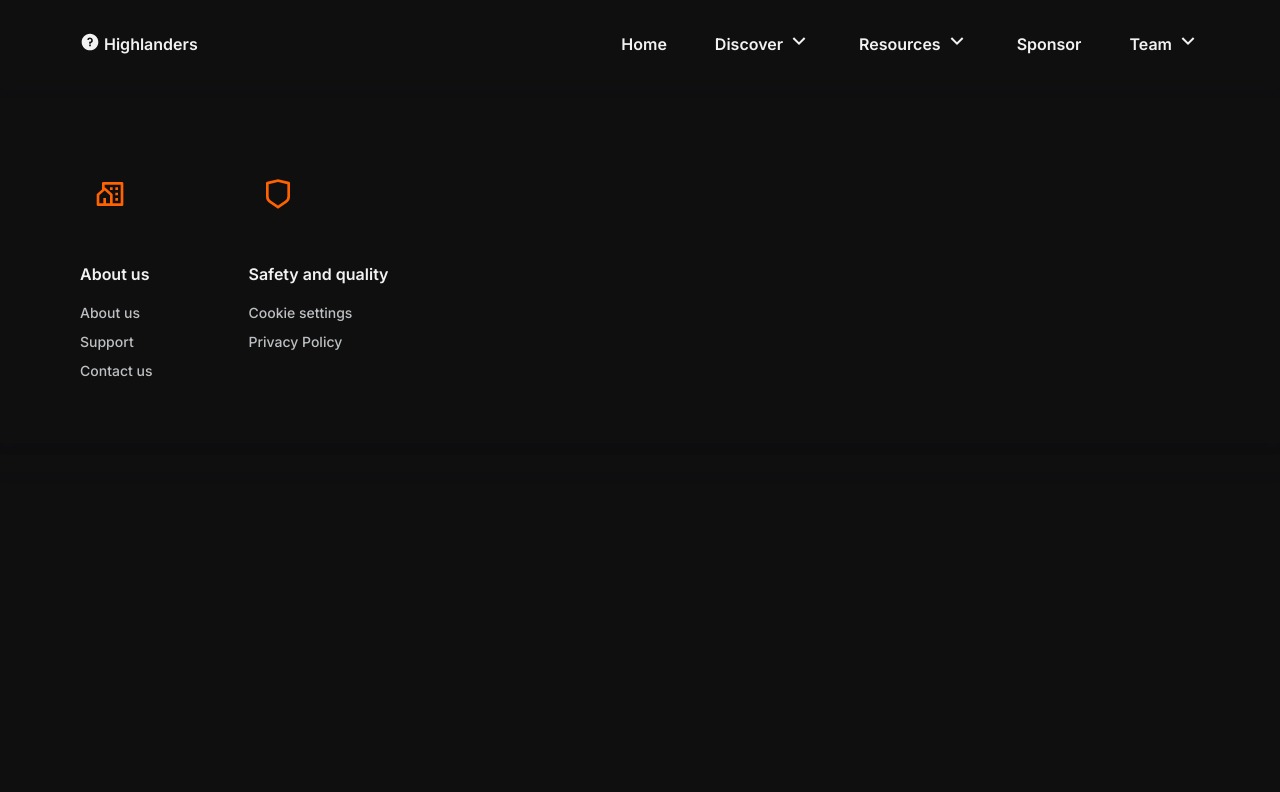
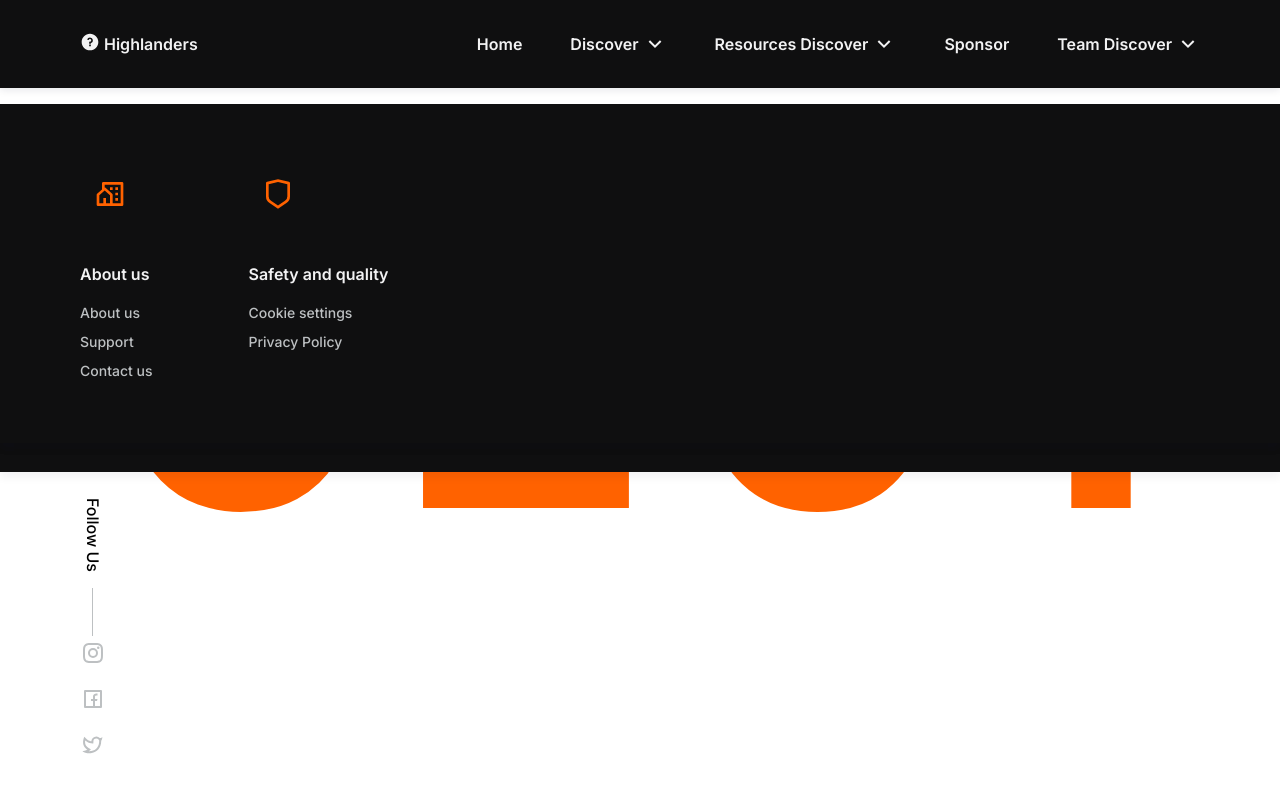
Before and after one commit to lexm2/6201-site, a Next.js app: page / in a window 1280 px wide. Shown: the top 792 px of the page. Built offline with nearby package versions, Linux system fonts and the light colour scheme; no server answers.

Commit message:
Added some css and scuffed menu fixes

```diff
--- a/app/globals.scss
+++ b/app/globals.scss
@@ -72,6 +72,34 @@
   }
 }
 
+/*=============== BASE ===============*/
+* {
+  box-sizing: border-box;
+  padding: 0;
+  margin: 0;
+}
+
+body {
+  font-family: var(--body-font);
+  font-size: var(--normal-font-size);
+  background-color: var(--body-color);
+  color: var(--text-color);
+}
+
+ul {
+  list-style: none;
+}
+
+a {
+  text-decoration: none;
+}
+
+/*=============== REUSABLE CSS CLASSES ===============*/
+.container {
+  max-width: 1120px;
+  margin-inline: 1.5rem;
+}
+
 body {
   color: rgb(var(--foreground-rgb));
   background: linear-gradient(
@@ -81,3 +109,10 @@ body {
     )
     rgb(var(--background-start-rgb));
 }
+
+/*=============== BREAKPOINTS ===============*/
+@media screen and (min-width: 1152px) {
+  .container {
+    margin-inline: auto;
+  }
+}
--- a/app/page.jsx
+++ b/app/page.jsx
@@ -1,7 +1,136 @@
-import ModelViewer from "@/components/ModelView";
+"use client";
+
+import {
+  RiTwitterLine,
+  RiFacebookBoxLine,
+  RiInstagramLine,
+  RiInformationLine,
+} from "react-icons/ri";
 import Navbar from "@/components/Navbar";
-import React from "react";
+import "../styles/page.scss";
+import React, { useEffect, lazy } from "react";
+import gsap from "gsap";
 
 export default function Home() {
-  return (<Navbar />);
+  useEffect(() => {
+    var tl = gsap.timeline({
+      // paused: true, for loading screen
+      defaults: {
+        ease: "power4.out",
+        duration: 2.5,
+      },
+      delay: 0.1,
+      lazy,
+    });
+
+    tl.to(".home__title span:nth-child(1)", { x: "0px", delay: 0.5 })
+      .to(".home__title span:nth-child(2)", { x: "0px" }, "<")
+      .to(".home__title span:nth-child(3)", { x: "0px" }, "<")
+      .to(".home__title span:nth-child(4)", { x: "0px" }, "<")
+      .to(".home__social", { opacity: 1, y: "3rem" }, "<");
+  });
+
+  return (
+    <main className="main">
+      <Navbar />
+      <section className="home section" id="home">
+        <div className="home__container container grid">
+          <div className="home__content">
+            <h1 className="home__title">
+              <span>6</span>
+              <span>2</span>
+              <span>0</span>
+              <span>1</span>
+            </h1>
+          </div>
+          <div className="home__social">
+            <span className="home__social-text">Follow Us</span>
+
+            <div className="home__social-links">
+              <a
+                href="https://www.instagram.com/frc6201/?hl=en"
+                target="_blank"
+                rel="noreferrer"
+                className="home__social-link"
+              >
+                <i>
+                  <RiInstagramLine />
+                </i>
+              </a>
+              <a
+                href="https://www.facebook.com/frc6201"
+                target="_blank"
+                rel="noreferrer"
+                className="home__social-link"
+              >
+                <i>
+                  <RiFacebookBoxLine />
+                </i>
+              </a>
+              <a
+                href="https://twitter.com/frc6201?lang=en"
+                target="_blank"
+                rel="noreferrer"
+                className="home__social-link"
+              >
+                <i>
+                  <RiTwitterLine />
+                </i>
+              </a>
+            </div>
+          </div>
+        </div>
+      </section>
+      <section className="about section" id="about">
+        <div className="about__container container grid">
+          <div className="about__data">
+            <h2 className="section__title">About 6201</h2>
+
+            <p className="about__description">
+              Lorem ipsum dolor sit amet, consectetur adipiscing elit, sed do
+              eiusmod tempor incididunt ut labore et dolore magna aliqua. Ut
+              enim ad minim veniam, quis nostrud exercitation ullamco laboris
+              nisi ut aliquip ex ea commodo consequat. Duis aute irure dolor in
+              reprehenderit in voluptate velit esse cillum dolore eu fugiat
+              nulla pariatur. Excepteur sint occaecat cupidatat non proident,
+              sunt in culpa qui officia deserunt mollit anim id est laborum.
+            </p>
+
+            <a href="#" className="button">
+              Learn More <RiInformationLine />
+            </a>
+          </div>
+        </div>
+      </section>
+
+      <section className="favorite section" id="favorite"></section>
+
+      <section className="section"></section>
+
+      <section className="sponsor section">
+        <div className="sponsor__container container grid">
+          {/* <img
+            src="images/sponsor-1.png"
+            alt="image"
+            className="sponsor__img"
+          />
+          <img
+            src="images/sponsor-2.png"
+            alt="image"
+            className="sponsor__img"
+          />
+          <img
+            src="images/sponsor-3.png"
+            alt="image"
+            className="sponsor__img"
+          />
+          <img
+            src="images/sponsor-4.png"
+            alt="image"
+            className="sponsor__img"
+          /> */}
+        </div>
+      </section>
+    </main>
+  );
 }
--- a/components/Navbar.jsx
+++ b/components/Navbar.jsx
@@ -15,20 +15,17 @@ import {
   RiCodeLine,
   RiQuestionFill,
 } from "react-icons/ri";
-import React, { useEffect, useCallback, useRef  } from "react";
-import "./scss/NavbarStyles.css";
+import React, { useEffect, useCallback, useRef, useState } from "react";
+import "../styles/NavbarStyles.css";
+
+//TODO: Make this code less scuffed (mainly the startDropdown thing)
+
 
 const Navbar = () => {
+  const [startDropdown, setIsStartDropdown] = useState(false);
   const toggle = useRef();
   const nav = useRef();
-  const showMenu = useCallback(() => {
-    nav.current.classList.toggle("show-menu");
-    toggle.current.classList.toggle("show-icon");
-  }, []);
-
-  useEffect(() => {
-
-    /*=============== SHOW DROPDOWN MENU ===============*/
+  const startDropdowns = useCallback(() => {
     const dropdownItems = document.querySelectorAll(".dropdown__item");
 
     // 1. Select each dropdown item
@@ -49,9 +46,20 @@ const Navbar = () => {
         }
       });
     });
+  });
+
+  const showMenu = useCallback(() => {
+    nav.current.classList.toggle("show-menu");
+    toggle.current.classList.toggle("show-icon");
+
+    if (!startDropdown) {
+      startDropdowns();
+      setIsStartDropdown(true);
+    }
+  }, []);
 
   // 3. Create a function to display the dropdown
-    const toggleItem = (item) => {
+  const toggleItem = useCallback((item) => {
     // 3.1. Select each dropdown content
     const dropdownContainer = item.querySelector(".dropdown__container");
 
@@ -64,8 +72,9 @@ const Navbar = () => {
       dropdownContainer.style.height = dropdownContainer.scrollHeight + "px";
       item.classList.add("show-dropdown");
     }
-    };
+  });
 
+  useEffect(() => {
     /*=============== DELETE DROPDOWN STYLES ===============*/
     const mediaQuery = matchMedia("(min-width: 1118px)"),
       dropdownContainer = document.querySelectorAll(".dropdown__container");
@@ -100,7 +109,12 @@ const Navbar = () => {
             Highlanders
           </a>
 
-          <div className="nav__toggle" id="nav-toggle" onClick={showMenu} ref={toggle}>
+          <div
+            className="nav__toggle"
+            id="nav-toggle"
+            onClick={showMenu}
+            ref={toggle}
+          >
             <i className="nav__toggle-menu">
               <RiMenuLine />
             </i>
@@ -122,10 +136,7 @@ const Navbar = () => {
             {/*=============== DROPDOWN 1 ===============*/}
             <li className="dropdown__item">
               <div className="nav__link dropdown__button">
-                Discover{" "}
-                <i className="dropdown__arrow">
-                  <RiArrowDownSLine />
-                </i>
+                Discover <RiArrowDownSLine className="dropdown__arrow" />
               </div>
 
               <div className="dropdown__container">
@@ -248,10 +259,8 @@ const Navbar = () => {
             {/*=============== DROPDOWN 2 ===============*/}
             <li className="dropdown__item">
               <div className="nav__link dropdown__button">
-                Resources{" "}
-                <i className="dropdown__arrow">
-                  <RiArrowDownSLine />
-                </i>
+                Resources Discover{" "}
+                <RiArrowDownSLine className="dropdown__arrow" />
               </div>
 
               <div className="dropdown__container">
@@ -347,10 +356,7 @@ const Navbar = () => {
             {/*=============== DROPDOWN 3 ===============*/}
             <li className="dropdown__item">
               <div className="nav__link dropdown__button">
-                Team{" "}
-                <i className="dropdown__arrow">
-                  <RiArrowDownSLine />
-                </i>
+                Team Discover <RiArrowDownSLine className="dropdown__arrow" />
               </div>
 
               <div className="dropdown__container">
--- a/components/scss/NavbarStyles.css
+++ b/styles/NavbarStyles.css
@@ -1,30 +1,4 @@
-/*=============== BASE ===============*/
-* {
-    box-sizing: border-box;
-    padding: 0;
-    margin: 0;
-  }
 
-  body {
-    font-family: var(--body-font);
-    font-size: var(--normal-font-size);
-    background-color: var(--body-color);
-    color: var(--text-color);
-  }
-
-  ul {
-    list-style: none;
-  }
-
-  a {
-    text-decoration: none;
-  }
-
-  /*=============== REUSABLE CSS CLASSES ===============*/
-  .container {
-    max-width: 1120px;
-    margin-inline: 1.5rem;
-  }
 
   /*=============== HEADER ===============*/
   .header {
@@ -289,8 +263,3 @@
       cursor: initial;
     }
   }
-  @media screen and (min-width: 1152px) {
-    .container {
-      margin-inline: auto;
-    }
-  }
--- /dev/null
+++ b/styles/page.scss
@@ -0,0 +1,239 @@
+.grid {
+  display: grid;
+  gap: 1.5rem;
+}
+
+.section {
+  display: block;
+  padding-block: 5rem 1rem;
+}
+
+.loading {
+  -ms-overflow-style: none;
+  overflow-y: hidden;
+  overflow-x: hidden;
+}
+
+.loading::-webkit-scrollbar {
+  display: none;
+}
+
+.center__container {
+  display: flex;
+  justify-content: center;
+  align-items: center;
+  text-align: center;
+  min-height: 100vh;
+  z-index: 999;
+}
+
+.model {
+  position: fixed;
+  width: 100%;
+  height: 100%;
+  max-width: 100%;
+  max-height: 100%;
+  //gsap
+  opacity: 0;
+}
+
+.home__container {
+  position: relative;
+  padding-block: 7rem 1rem;
+  row-gap: 2.5rem;
+}
+
+.home__content {
+  position: relative;
+  display: grid;
+  justify-self: center;
+  height: calc(100vh - var(--header-height));
+}
+
+.home__title {
+  font-size: var(--biggest-font-size);
+  display: flex;
+  column-gap: 0.25rem;
+  color: var(--first-color);
+  position: absolute;
+  top: -2rem;
+  justify-self: center;
+  opacity: 1;
+  letter-spacing: 1rem;
+  //gsap
+}
+
+.home__title span:nth-child(1) {
+  transform: translateX(-120px);
+}
+
+.home__title span:nth-child(2) {
+  transform: translateX(-60px);
+}
+
+.home__title span:nth-child(3) {
+  transform: translateX(60px);
+}
+
+.home__title span:nth-child(4) {
+  transform: translateX(120px);
+}
+
+.home__social {
+  display: grid;
+  justify-items: center;
+  row-gap: 6rem;
+  position: absolute;
+  top: 6rem;
+  left: -1.5rem;
+  //gsap
+  opacity: 0;
+}
+
+.home__social-text {
+  position: relative;
+  rotate: 90deg;
+  font-size: var(--small-font-size);
+  font-weight: var(--font-medium);
+}
+
+.home__social-text::after {
+  content: "";
+  width: 48px;
+  height: 1px;
+  background-color: var(--text-color);
+  position: absolute;
+  top: 0;
+  bottom: 0;
+  margin-block: auto;
+  right: -64px;
+}
+
+.home__social-links {
+  display: grid;
+  row-gap: 0.75rem;
+}
+
+.home__social-link {
+  font-size: var(--h2-font-size);
+  color: var(--text-color);
+  transition: color 0.4s;
+}
+
+.home__social-link:hover {
+  color: var(--first-color);
+}
+/*=============== ABOUT ===============*/
+.about__container {
+    row-gap: 3.5rem;
+}
+
+.about__data {
+    text-align: center;
+}
+
+.about__description {
+    margin-bottom: 2.5rem;
+}
+
+/*=============== SPONSOR ===============*/
+.sponsor__img {
+  width: 100px;
+  transition: transform 0.4s;
+}
+
+.sponsor__img:hover {
+  transform: scale(1.1);
+}
+
+.sponsor__container {
+  padding-block: 0.5rem 4.5rem;
+  grid-template-columns: repeat(2, max-content);
+  justify-content: center;
+  align-items: center;
+  gap: 5rem 4rem;
+}
+
+/*=============== SCROLL BAR ===============*/
+::-webkit-scrollbar {
+  width: 0.6rem;
+  border-radius: 0.5rem;
+  background-color: hsl(23, 4%, 15%);
+}
+
+::-webkit-scrollbar-thumb {
+  border-radius: 0.5rem;
+  background-color: hsl(23, 4%, 30%);
+}
+
+::-webkit-scrollbar-thumb:hover {
+  border-radius: 0.5rem;
+  background-color: hsl(23, 4%, 40%);
+}
+
+/*=============== BREAKPOINTS ===============*/
+@media screen and (min-width: 340px) {
+  .container {
+    margin-inline: 1rem;
+  }
+
+  .home__title {
+    font-size: 8rem;
+  }
+
+  .sponsor__container {
+    gap: 4rem 2rem;
+  }
+}
+
+@media screen and (min-width: 768px) {
+  .home__title {
+    font-size: 16rem;
+    top: -4rem;
+  }
+
+  .home__social {
+    bottom: 0;
+    align-content: center;
+  }
+
+  .sponsor__container {
+    grid-template-columns: repeat(4, max-content);
+  }
+}
+
+@media screen and (min-width: 1150px) {
+  .container {
+    margin-inline: auto;
+  }
+
+  .section {
+    padding-block: 7rem 2rem;
+  }
+
+  .section_-title {
+    font-size: var(--h1-font-size);
+  }
+
+  .home__container {
+    position: relative;
+  }
+
+  .home__title {
+    font-size: var(--biggest-font-size);
+    top: -6.5rem;
+    column-gap: 1rem;
+  }
+
+  .home__social-text {
+    font-size: var(--normal-font-size);
+  }
+
+  .home__social-links {
+    row-gap: 1rem;
+  }
+
+  .home__social-link {
+    font-size: 1.5rem;
+  }
+}
```
Lines whose indentation alone changed are shown as unchanged.
